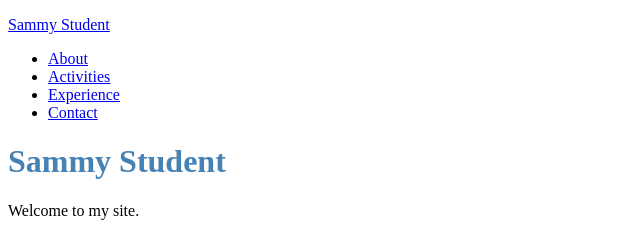
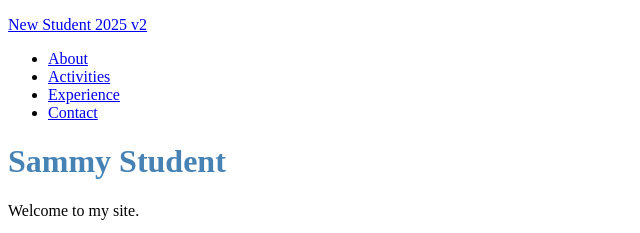
Before and after one commit to larahp/student-site-v2, a plain HTML site: page index.html in a window 1280 px wide. Shown: the top 233 px of the page, 0-640 px from the left. Drawn offline with Linux system fonts and the light colour scheme.

Commit message:
Update index.html

```diff
--- a/index.html
+++ b/index.html
@@ -7,7 +7,7 @@
   </head>
   <body>
     <header>
-      <p><a href="index.html">Sammy Student</a></p>
+      <p><a href="index.html">New Student 2025 v2</a></p>
       <nav>
         <ul>
           <li><a href="about.html">About</a></li>
```
